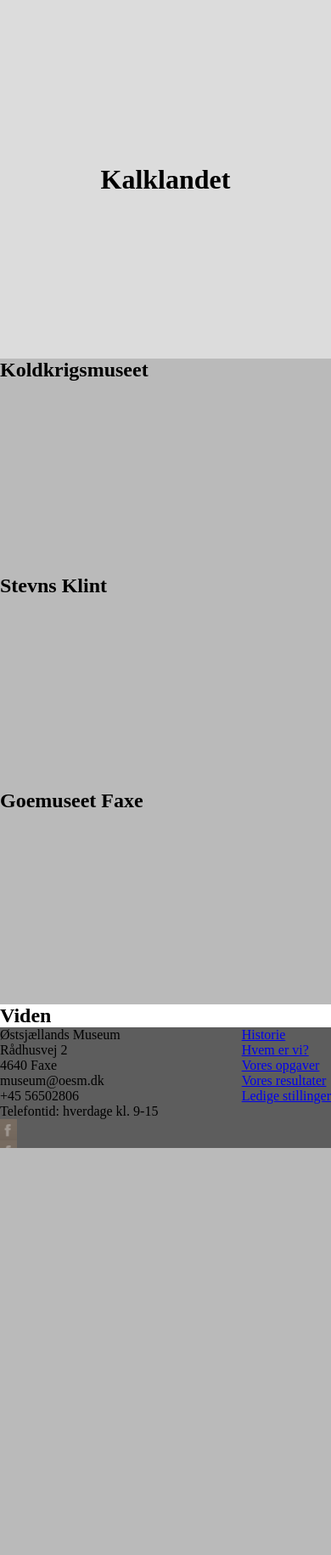
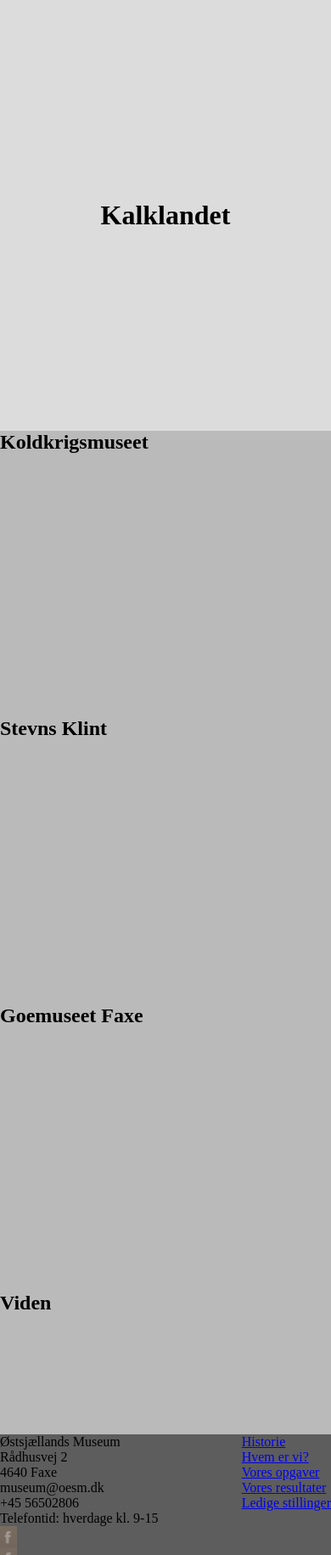
Before and after one commit to astr1770/Kalklandet, a PHP site: page / in a window 390 px wide. Shown: the part 84-1914 px from the top of the page at 85% size. Before the commit the page ends 1435 px from the top, so only its background shows below. Run offline with PHP 8.4, Linux system fonts and the light colour scheme.

Commit message:
responsiv

```diff
--- a/index.html
+++ b/index.html
@@ -41,6 +41,7 @@
     </div>
 
     <nav>
+        <div id="forsidemenu">
             <div class="koldkrig">
                 <div class="menutekst">
                     <h1>Koldkrigsmuseet</h1>
@@ -54,6 +55,7 @@
             <div class="kalkbrud">
                 <div class="menutekst">
                     <h1>Goemuseet Faxe</h1>
+                </div>
             </div>
         </div>
         <div class="viden">
--- a/style.css
+++ b/style.css
@@ -81,7 +81,7 @@
     display: flex;
     background-color: gainsboro;
     width: 100vw;
-    height: 50vh;
+    height: 60vh;
     justify-content: center;
 }
 
@@ -97,22 +97,54 @@
     display: flex;
     background-color: #bababa;
     width: 100vw;
-    height: 30vh;
+    height: 40vh;
+
 }
 
 .klint {
     display: flex;
     background-color: #bababa;
     width: 100vw;
-    height: 30vh;
+    height: 40vh;
 }
 
 .kalkbrud {
     display: flex;
     background-color: #bababa;
     width: 100vw;
-    height: 30vh;
+    height: 40vh;
 }
+
+.viden {
+    background-color: #bababa;
+    width: 100vw;
+    height: 20vh;
+
+}
+
+/*desktop*/
+
+@media only screen and (min-width:725px) {
+
+    #forsidemenu {
+        display: flex;
+        justify-content: space-around
+    }
+
+    .kalkbrud {
+        display: flex;
+    }
+
+    .klint {
+        display: flex;
+    }
+
+    .koldkrig {
+        display: flex;
+    }
+
+}
+
 
 /*footer*/
 
@@ -134,3 +166,6 @@
     height: 4vh;
     background-size: contain;
 }
+
+
+/*media quory*/
```
Lines whose indentation alone changed are shown as unchanged.
